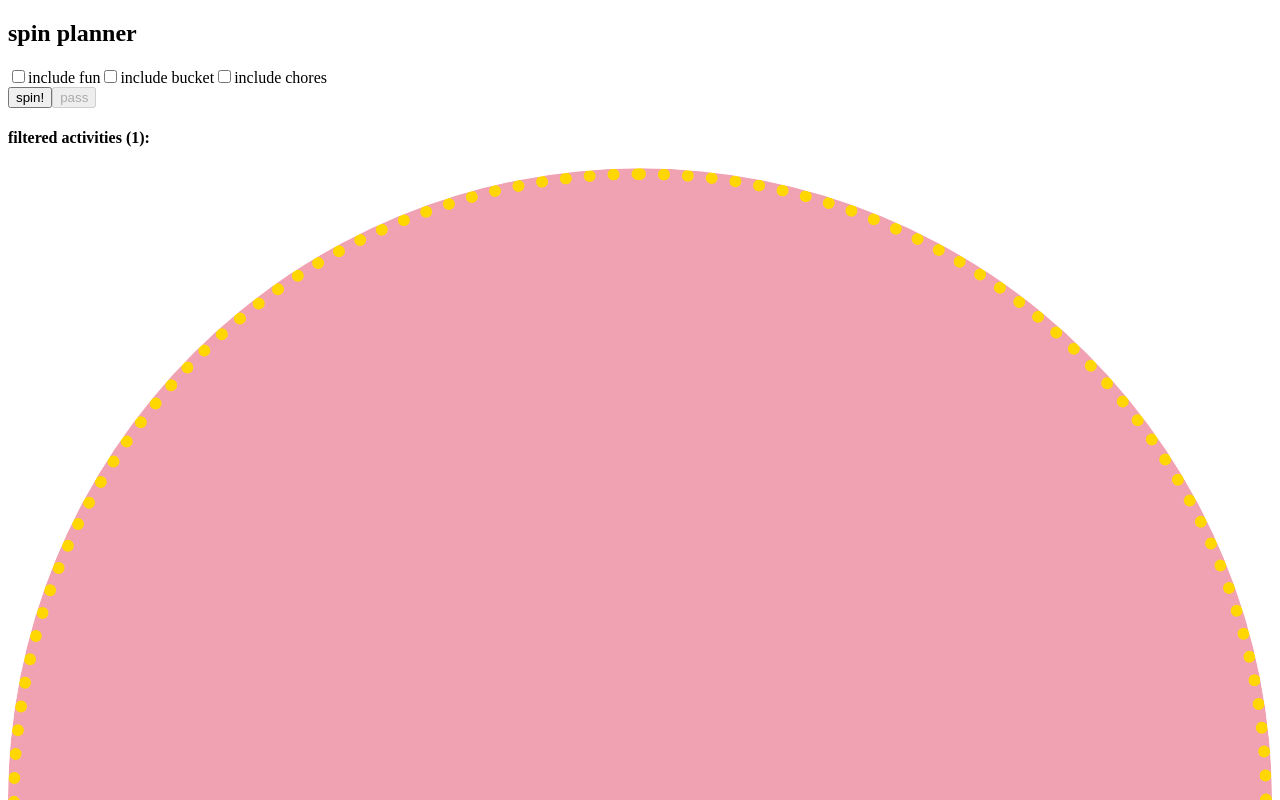
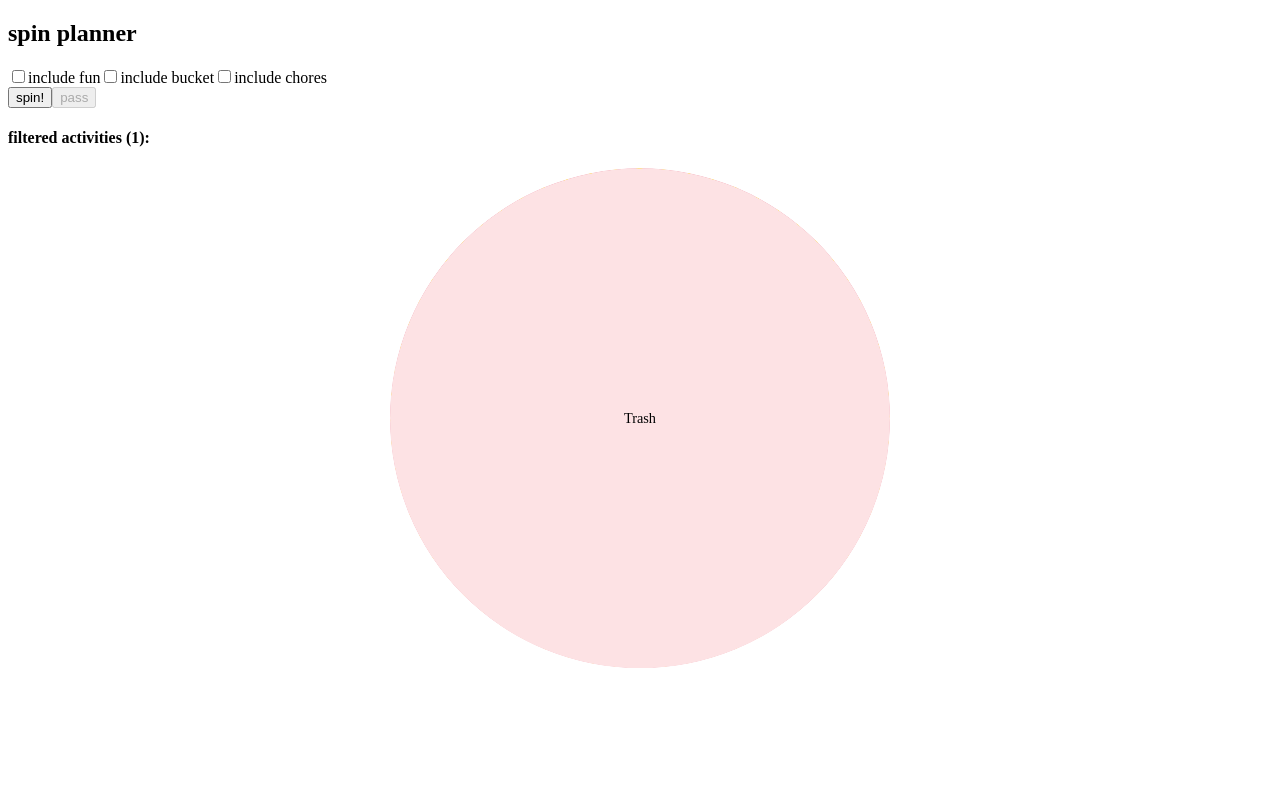
Before and after one commit to Zereis/Event-planner, a React (Vite) app: page / in a window 1280 px wide. Shown: the top 800 px of the page. Built offline with nearby package versions, Linux system fonts and the light colour scheme.

Commit message:
option for single item

```diff
--- a/src/components/Spin.jsx
+++ b/src/components/Spin.jsx
@@ -124,6 +124,9 @@ function Spin() {
     }
   };
 
+  const isSingleItem = allFiltered.length === 1;
+
+
   const categoryColors = {
     chores: "#f8d7da",      // soft red
     sport: "#d1ecf1",       // light blue
@@ -165,26 +168,25 @@ function Spin() {
 
       <div>
         <h4>filtered activities ({allFiltered.length}):</h4>
-
-          <ul className="wheel-of-fortune"
-              style={{
-                "--_items": allFiltered.length === 1? 0 : allFiltered.length,
-              }}
+        <div className="wheel-container">
+          <ul className={`wheel-of-fortune ${isSingleItem ? "single" : ""}`}
+          style={{
+            "--_items": isSingleItem ? 1 : allFiltered.length,
+          }}
           >
             {allFiltered.map((act, idx) => {
               const isSelected = act.id === selectedActivityId;
               const isUsed = usedActivityIds.includes(act.id);
-              const bgColor = categoryColors[act.category.toLowerCase()] || "#ffffff"; // fallback to white
+              const bgColor = categoryColors[act.category.toLowerCase()];
 
               return (
                 <li
-                className="wedge"
+                className={`wedge ${isSingleItem ? "full-wedge" : ""}`}
                 key={act.id}
                 style= {{
                   "--_idx": idx + 1,
-                  background: bgColor,
+                  background: isUsed ? "gold" : bgColor,
                   fontWeight: isSelected ? "bold" : "normal",
-                  fontStyle: isUsed ? "italic" : "normal",
                 }}
                 >
                   {act.title}
@@ -192,7 +194,7 @@ function Spin() {
               );
             })}
           </ul>
-
+        </div>
       </div>
     </div>
   );
--- a/src/styles/spin.css
+++ b/src/styles/spin.css
@@ -1,3 +1,9 @@
+.wheel-container {
+  width: 500px;
+  height: 500px;
+  margin: auto;
+  position: relative;
+}
 
 .wheel-of-fortune {
   all: unset;
@@ -26,3 +32,14 @@
   height: calc((3.1416 * 50cqi) / var(--_items));
   clip-path: polygon(0% -2%, 100% 50%, 0% 102%);
 }
+
+.full-wedge {
+  transform: none !important;
+  clip-path: circle(50%);
+  width: 100% !important;
+  height: 100% !important;
+  top: 0;
+  left: 0;
+  transform-origin: center;
+  position: absolute;
+}
```
